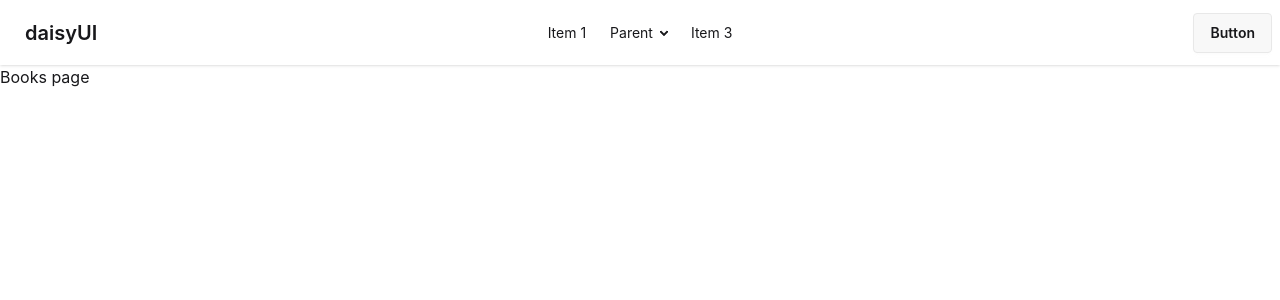
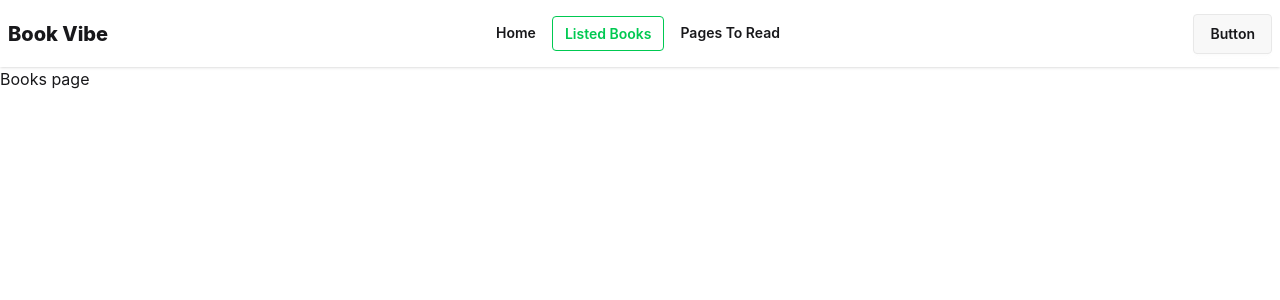
Before and after one commit to shahadat-hossain99/book-vibe, a React (Vite) app: page /books in a window 1280 px wide. Shown: the top 300 px of the page. Built offline with nearby package versions, Linux system fonts and the light colour scheme.

Commit message:
Navbar menu done according to figma and isActive added

```diff
--- a/src/Components/Shared/NavBar/NavBar.jsx
+++ b/src/Components/Shared/NavBar/NavBar.jsx
@@ -1,6 +1,41 @@
 import React from "react";
+import { Link, NavLink } from "react-router";
 
 const Navbar = () => {
+  const links = (
+    <>
+      <li>
+        <NavLink
+          className={({ isActive }) =>
+            `font-semibold mr-1 ${isActive ? "text-green-500 border-green-500 border" : ""}`
+          }
+          to={"/"}
+        >
+          Home
+        </NavLink>
+      </li>
+      <li>
+        <NavLink
+          className={({ isActive }) =>
+            `font-semibold mr-1 ${isActive ? "text-green-500 border-green-500 border" : ""}`
+          }
+          to={"/books"}
+        >
+          Listed Books
+        </NavLink>
+      </li>
+      <li>
+        <NavLink
+          className={({ isActive }) =>
+            `font-semibold mr-1 ${isActive ? "text-green-500 border-green-500 border" : ""}`
+          }
+          to={"/pages-to-read"}
+        >
+          Pages To Read
+        </NavLink>
+      </li>
+    </>
+  );
   return (
     <div>
       <div className="navbar bg-base-100 shadow-sm">
@@ -27,49 +62,14 @@ const Navbar = () => {
               tabIndex="-1"
               className="menu menu-sm dropdown-content bg-base-100 rounded-box z-1 mt-3 w-52 p-2 shadow"
             >
-              <li>
-                <a>Item 1</a>
-              </li>
-              <li>
-                <a>Parent</a>
-                <ul className="p-2">
-                  <li>
-                    <a>Submenu 1</a>
-                  </li>
-                  <li>
-                    <a>Submenu 2</a>
-                  </li>
-                </ul>
-              </li>
-              <li>
-                <a>Item 3</a>
-              </li>
+              {links}
             </ul>
           </div>
-          <a className="btn btn-ghost text-xl">daisyUI</a>
+
+          <h2 className="font-extrabold text-xl">Book Vibe</h2>
         </div>
         <div className="navbar-center hidden lg:flex">
-          <ul className="menu menu-horizontal px-1">
-            <li>
-              <a>Item 1</a>
-            </li>
-            <li>
-              <details>
-                <summary>Parent</summary>
-                <ul className="p-2 bg-base-100 w-40 z-1">
-                  <li>
-                    <a>Submenu 1</a>
-                  </li>
-                  <li>
-                    <a>Submenu 2</a>
-                  </li>
-                </ul>
-              </details>
-            </li>
-            <li>
-              <a>Item 3</a>
-            </li>
-          </ul>
+          <ul className="menu menu-horizontal px-1">{links}</ul>
         </div>
         <div className="navbar-end">
           <a className="btn">Button</a>
--- /dev/null
+++ b/src/Pages/ErrorPages/ErrorPage.jsx
@@ -0,0 +1,76 @@
+import React from "react";
+import { Link } from "react-router";
+
+const ErrorPage = () => {
+  return (
+    // ১. মেইন র‍্যাপার: ফ্লেক্সবক্স দিয়ে স্ক্রিনের মাঝখানে আনা হয়েছে
+    <div className="min-h-screen bg-base-200 flex items-center justify-center p-6">
+      {/* ২. মর্ডান কার্ড ডিজাইন (DaisyUI Card) */}
+      <div className="card w-full max-w-lg bg-base-100 shadow-2xl border border-base-300">
+        <div className="card-body items-center text-center py-16">
+          {/* ৩. এনিমেটেড আইকন সেকশন */}
+          <div className="mb-6">
+            <div className="relative">
+              <div className="absolute inset-0 rounded-full bg-primary opacity-10 animate-ping"></div>
+              <svg
+                xmlns="http://www.w3.org/2000/svg"
+                className="h-24 w-24 text-primary relative"
+                fill="none"
+                viewBox="0 0 24 24"
+                stroke="currentColor"
+              >
+                <path
+                  strokeLinecap="round"
+                  strokeLinejoin="round"
+                  strokeWidth="2"
+                  d="M12 9v2m0 4h.01m-6.938 4h13.856c1.54 0 2.502-1.667 1.732-3L13.732 4c-.77-1.333-2.694-1.333-3.464 0L3.34 16c-.77 1.333.192 3 1.732 3z"
+                />
+              </svg>
+            </div>
+          </div>
+
+          {/* ৪. টাইপোগ্রাফি (Tailwind Utility Classes) */}
+          <p className="text-sm font-bold tracking-widest text-primary uppercase mb-2">
+            Error 404
+          </p>
+          <h1 className="text-4xl font-extrabold text-base-content mb-4">
+            Lost in Cyberspace?
+          </h1>
+          <p className="text-base-content/70 text-lg mb-8 max-w-sm">
+            The page you are looking for doesn't exist or has been moved to
+            another coordinate.
+          </p>
+
+          {/* ৫. বাটন গ্রুপ (DaisyUI Buttons) */}
+          <div className="card-actions justify-center gap-4">
+            {/* বাটনটিকে Link ট্যাগ দিয়ে পরিবর্তন করুন */}
+            <Link
+              to="/"
+              className="btn btn-primary btn-wide shadow-lg shadow-primary/30"
+            >
+              Take Me Home
+            </Link>
+            <button className="btn btn-outline btn-ghost">
+              Contact Support
+            </button>
+          </div>
+
+          {/* ৬. প্রফেশনাল ফুটনোট */}
+          <div className="mt-12 pt-8 border-t border-base-300 w-full text-xs text-base-content/40 flex justify-between">
+            <span>
+              Ref: <code className="text-primary">X-9902-Z</code>
+            </span>
+            <span>
+              Status:{" "}
+              <span className="badge badge-error badge-outline badge-xs">
+                Offline
+              </span>
+            </span>
+          </div>
+        </div>
+      </div>
+    </div>
+  );
+};
+
+export default ErrorPage;
--- a/src/routes/Routes.jsx
+++ b/src/routes/Routes.jsx
@@ -2,6 +2,7 @@ import { createBrowserRouter } from "react-router";
 import MainLayout from "../Layout/MainLayout";
 import Books from "../Pages/Books/Books";
 import HomePage from "../Pages/HomePage/HomePage";
+import ErrorPage from "../Pages/ErrorPages/ErrorPage";
 
 export const router = createBrowserRouter([
   {
@@ -17,5 +18,6 @@ export const router = createBrowserRouter([
         Component: Books,
       },
     ],
+    errorElement: <ErrorPage></ErrorPage>,
   },
 ]);
```
